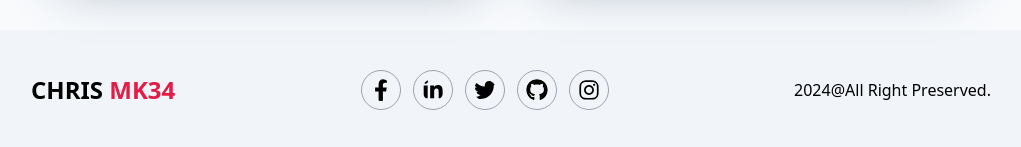
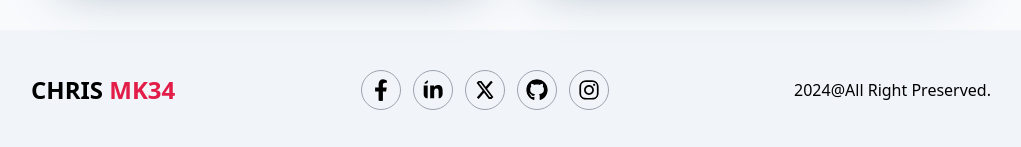
Before and after one commit to Kaghenimbale/next_portfolio, a Next.js app: page / in a window 1280 px wide. Shown: the part 5374-5521 px from the top of the page, without its empty margins (129-1150 px from the left). Built offline with nearby package versions, Linux system fonts and the light colour scheme.

Commit message:
Add modification to my aboutme component

```diff
--- a/app/components/Footer.tsx
+++ b/app/components/Footer.tsx
@@ -1,7 +1,7 @@
 import React from "react";
 import { FaFacebookF } from "react-icons/fa";
 import { FaLinkedinIn } from "react-icons/fa";
-import { FaTwitter } from "react-icons/fa";
+import { FaXTwitter } from "react-icons/fa6";
 import { FaGithub } from "react-icons/fa";
 import { FaInstagram } from "react-icons/fa";
 
@@ -36,7 +36,7 @@ const Footer = ({ modeTheme }: any) => {
           />
         </a>
         <a href="https://twitter.com/MbaleKagheni" target="_blank">
-          <FaTwitter
+          <FaXTwitter
             className={`text-4xl p-2 w-[40px] h-[40px] border border-gray-400 rounded-full ${
               modeTheme === "dark"
                 ? "hover:bg-slate-50 hover:text-blue-950"
```
